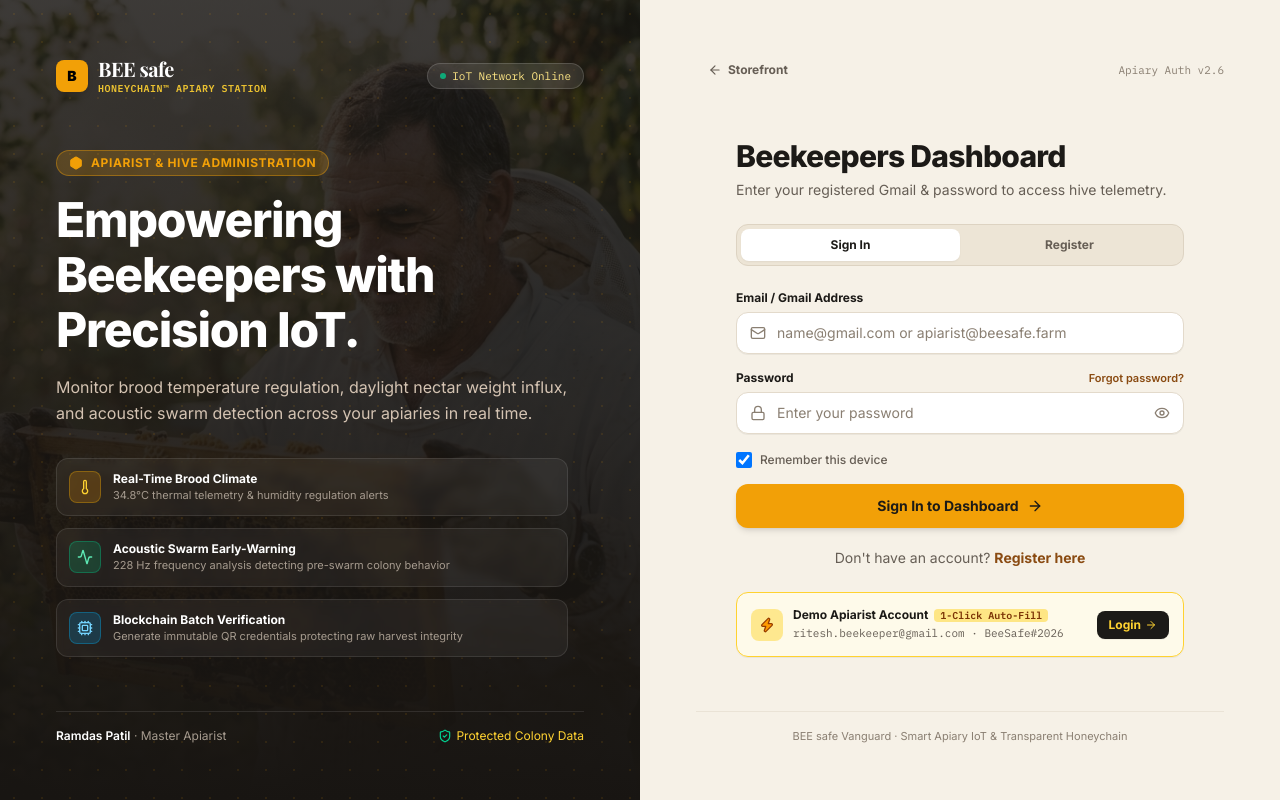
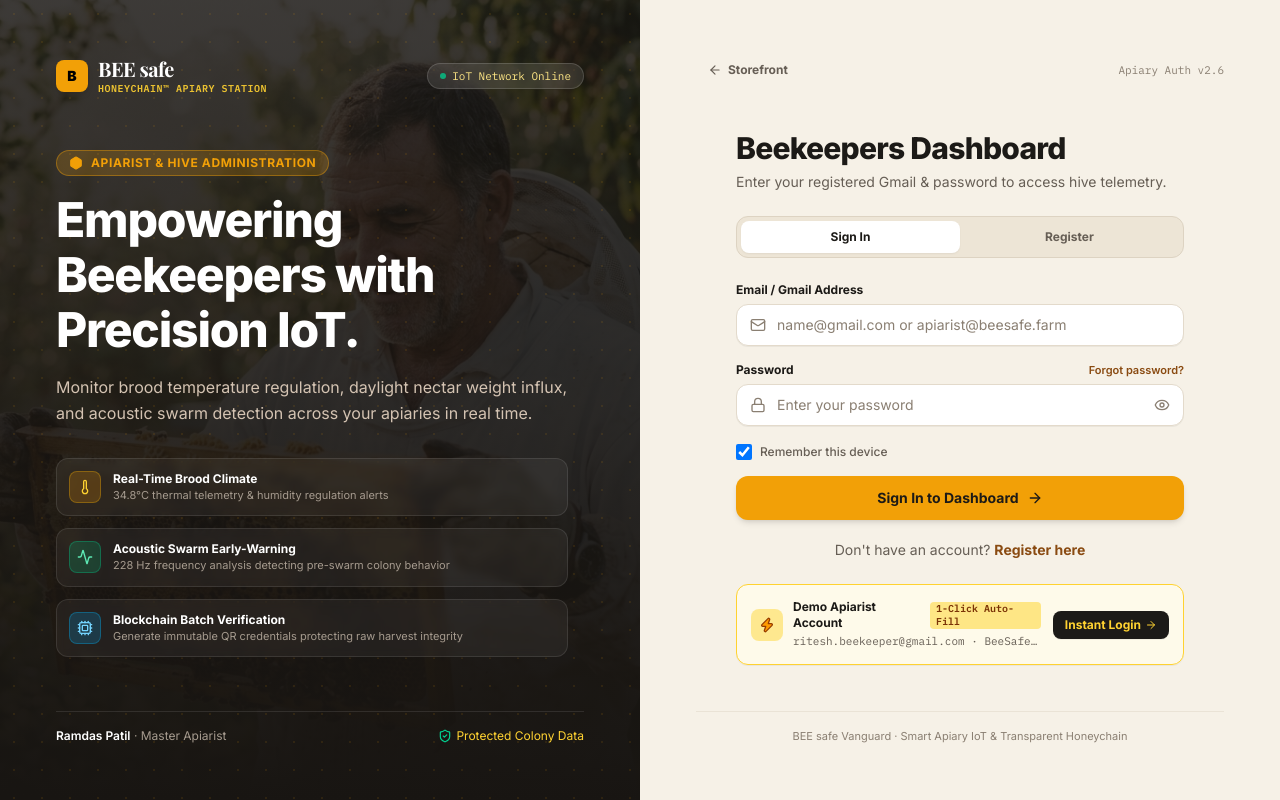
Before and after one commit to pranshr/vanguard-hackshift-iiitd-26, a Next.js app in the folder web/: page /beekeeper/login in a window 1280 px wide. Built offline with nearby package versions, Linux system fonts and the light colour scheme; a web font is replaced by a local one.

Commit message:
button redesign

```diff
--- a/web/src/app/beekeeper/login/page.tsx
+++ b/web/src/app/beekeeper/login/page.tsx
@@ -297,11 +297,10 @@
                 setMode("login");
                 setErrorMsg(null);
               }}
-              className={`flex-1 py-2 text-xs font-bold rounded-lg transition-all ${
-                mode === "login"
+              className={`flex-1 py-2 text-xs font-bold rounded-lg transition-all ${mode === "login"
                   ? "bg-white text-[#1C1A17] shadow-xs"
                   : "text-[#665E55] hover:text-[#1C1A17]"
-              }`}
+                }`}
             >
               Sign In
             </button>
@@ -311,11 +310,10 @@
                 setMode("register");
                 setErrorMsg(null);
               }}
-              className={`flex-1 py-2 text-xs font-bold rounded-lg transition-all ${
-                mode === "register"
+              className={`flex-1 py-2 text-xs font-bold rounded-lg transition-all ${mode === "register"
                   ? "bg-white text-[#1C1A17] shadow-xs"
                   : "text-[#665E55] hover:text-[#1C1A17]"
-              }`}
+                }`}
             >
               Register
             </button>
@@ -573,7 +571,7 @@
               }}
               className="px-3 py-1.5 text-xs font-bold bg-[#1C1A17] hover:bg-black text-amber-300 hover:text-white rounded-lg shrink-0 transition-transform active:scale-95 flex items-center gap-1 shadow-2xs"
             >
-              <span>Login</span>
+              <span>Instant Login</span>
               <ArrowRight className="w-3 h-3" />
             </button>
           </div>
```
